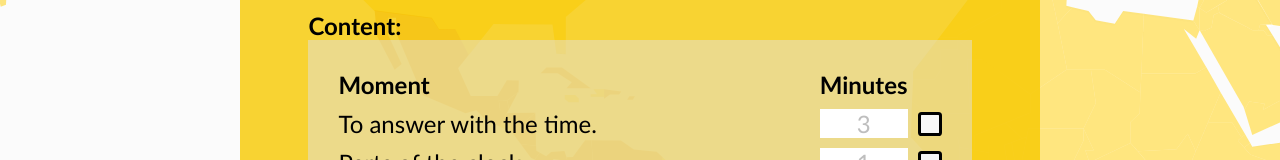
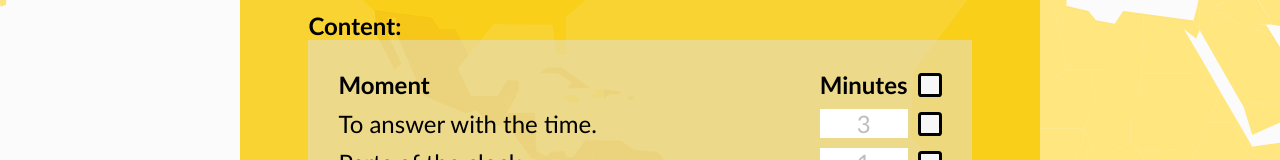
Before and after one commit to albertito1985/reloj-tutorial, a React (Create React App) app: page /#/elreloj in a window 1280 px wide. Shown: the part 411-571 px from the top of the page. Built offline with nearby package versions, Linux system fonts and the light colour scheme.

Commit message:
select all

```diff
--- a/src/components/elReloj/config.js
+++ b/src/components/elReloj/config.js
@@ -13,6 +13,7 @@ class Configuration extends Component {
             totalTime:0,
             extraTime:0,
             valuesString:undefined,
+            selectAll: false,
             actualMoments:{
                 lang: "spanish",
                 esType:"spain"
@@ -25,6 +26,7 @@ class Configuration extends Component {
         this.valuesString = this.valuesString.bind(this);
         this.calculateTime = this.calculateTime.bind(this);
         this.calculateExtraMoments = this.calculateExtraMoments.bind(this);
+        this.selectAll = this.selectAll.bind(this);
         this.moments= {
             principal:{
                 titles :["parts", "minutearm","phrase1", "min15and30", "phrase2", "phrase3", "phrases2and3", "periods", "answer"],
@@ -157,6 +159,42 @@ class Configuration extends Component {
         let address= `./#/elreloj/exercise1${this.state.valuesString}`;
         window.location.href = address;
     }
+    selectAll(){
+        let selectAll = !this.state.selectAll
+        let form = document.getElementById("form").getElementsByClassName("CustomCheckBox");
+        for(let i=0;i<form.length;i++){
+            let element = form[i]
+            if(element.type !== "radio"){
+                element.checked = selectAll;
+                element.value = selectAll;
+            }
+        }
+        let actualMoments={lang:this.state.actualMoments.lang, esType: this.state.actualMoments.esType};
+        let extraTime;
+        let totalTime;
+        let valuesString;
+        if(selectAll === true){
+            let actualtitles = this.moments.principal.titles.concat(this.moments.extras.titles);
+            actualtitles.forEach((moment)=>{
+                actualMoments[moment] = true;
+            });
+            extraTime = this.moments.extras.titles.reduce((accumulator,value)=>accumulator+this.moments.duration[value],0);
+            totalTime = this.moments.principal.titles.reduce((accumulator,value)=>accumulator+this.moments.duration[value],0);
+            valuesString = this.valuesString(actualMoments);
+        }else{
+            extraTime = 0;
+            totalTime = 0;
+            valuesString = undefined;
+        }
+
+        this.setState({
+            selectAll,
+            actualMoments,
+            extraTime,
+            totalTime,
+            valuesString
+        });
+    }
 
     render(){
         return(
@@ -177,7 +215,11 @@ class Configuration extends Component {
                             <table className="contentTable">
                                 <tbody>
                                     <tr>
-                                        <th>{t('config.moment')}</th><th>{t('config.minutes')}</th>
+                                        <th>{t('config.moment')}</th>
+                                        <th>{t('config.minutes')}</th>
+                                        <td>
+                                            <CheckBox id="selectAll" name="selectAll" onChange={this.selectAll} value={true}/>
+                                        </td>
                                     </tr>
                                     <tr>
                                         <td>{t('config.answer')}</td>
--- a/src/components/elReloj/pages.css
+++ b/src/components/elReloj/pages.css
@@ -156,6 +156,22 @@ label, td, th, .title{
     height:100px;
     padding:30px;
     border-radius: 50px;
+}
+
+.switchKlockansDelar {
+    padding: 10px 20px;
+    border-radius:50px;
+    text-decoration: none;
+    font-family:Verdana, Geneva, Tahoma, sans-serif;
+    text-align: center;
+    min-width: 150px;
+    background-color:var(--orange);
+    color:var(--white);
+}
+
+.switchKlockansDelar.active{
+    background-color:var(--magenta);
+    color:var(--white)
 }
 
 /* /////////////////Phrase11*/
@@ -340,7 +356,6 @@ label, td, th, .title{
     background-size: contain;
     aspect-ratio: 4/3;
     border-radius: 20px;
-
 }
 
 .phrase101{background-image: url('./tutorial/images/squirrelEating.jpg');}
@@ -693,6 +708,11 @@ text-align: center;
 }
 
 @media screen and (max-width: 550px) {
+
+    .pages{
+        border-radius:0;
+    }
+
     .phraseTemplateHalfsContainer{
        flex-direction: column;
        gap:50px;
--- a/src/components/elReloj/tutorial/inicio.js
+++ b/src/components/elReloj/tutorial/inicio.js
@@ -665,13 +665,14 @@ class Parts0 extends Component{
         this.highlight=this.highlight.bind(this);
         this.componentDidMount = this.componentDidMount.bind(this);
         this.unHighlight = this.unHighlight.bind(this);
+        this.clickHandler = this.clickHandler.bind(this);
     }
 
     componentDidMount(){
         let buttons = document.getElementById("partsHalfRight").children;
         buttons.forEach((button)=>{
-            button.addEventListener("mouseover", this.highlight);
-            button.addEventListener("mouseout", this.unHighlight);
+            button.addEventListener("touchend",  this.clickHandler);
+            button.addEventListener("touchmove", (e)=>e.preventDefault());
         })
         const d = new Date();
         this.setState({
@@ -683,8 +684,8 @@ class Parts0 extends Component{
     componentWillUnmount(){
         let buttons = document.getElementById("partsHalfRight").children;
         buttons.forEach((button)=>{
-            button.removeEventListener("mouseover", this.highlight);
-            button.removeEventListener("mouseout", this.unHighlight)
+            button.removeEventListener("touchend",  this.clickHandler);
+            button.removeEventListener("touchmove", (e)=>e.preventDefault());
         })
     }
 
@@ -711,9 +712,10 @@ class Parts0 extends Component{
         this.setState({part:targetWord})
     }
 
-    unHighlight(e){
+    unHighlight(){
         let target;
-        switch(e.target.attributes.name.value){
+        if(typeof this.state.part !=="undefined"){
+            switch(this.state.part){
                 case "horas":
                     target = document.querySelector(".horasContainer");
                 break;
@@ -730,7 +732,17 @@ class Parts0 extends Component{
                 break;
             }
         target.classList.remove("analogHighlight");
-        this.setState({part:undefined})
+        }
+    }
+
+    clickHandler(e){
+        if(e.target.id === this.state.part){
+            this.unHighlight();
+            this.setState({part:undefined});
+        }else{
+            this.unHighlight();
+            this.highlight(e);
+        }
     }
 
     render(){
@@ -743,10 +755,10 @@ class Parts0 extends Component{
                         <RelojAnalogo hours={this.state.hours} minutes={this.state.minutes}/>
                         </div>
                         <div className="phraseTemplateHalf" id="partsHalfRight">
-                            <Button label={t('parts.hours')} name="horas" type="2"/>
-                            <Button label={t('parts.minutes')} name="minutos" type="2"/>
-                            <Button label={t('parts.hourArm')} name="horario" type="2"/>
-                            <Button label={t('parts.minuteArm')} name="minutero" type="2"/>
+                            <div className={`switchKlockansDelar${(this.state.part==="horas")?" active":""}`} onClick={this.clickHandler} id="horas" name="horas">Horas</div>
+                            <div className={`switchKlockansDelar${(this.state.part==="minutos")?" active":""}`} onClick={this.clickHandler} id="minutos" name="minutos">Minutos</div>
+                            <div className={`switchKlockansDelar${(this.state.part==="horario")?" active":""}`} onClick={this.clickHandler} id="horario" name="horario">Horario</div>
+                            <div className={`switchKlockansDelar${(this.state.part==="minutero")?" active":""}`} onClick={this.clickHandler} id="minutero" name="minutero">Minutero</div>
                         </div>
                     </div>
                     <div id="parts02">
--- a/src/components/input/input.js
+++ b/src/components/input/input.js
@@ -67,7 +67,7 @@ class Button extends Component{
         if(this.props.type==="inactive" || (typeof this.props.onClick === "undefined")){
             //do nothing
         }else{
-            this.props.onClick()
+            this.props.onClick(e)
         }
     }
 
```
Also changed, not shown: para reparar.txt (added). Lines whose indentation alone changed are shown as unchanged.
